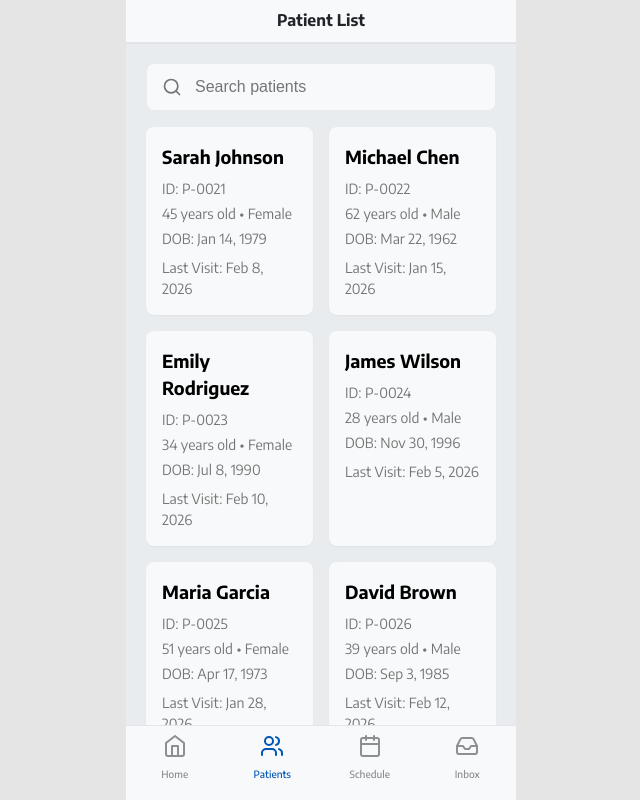
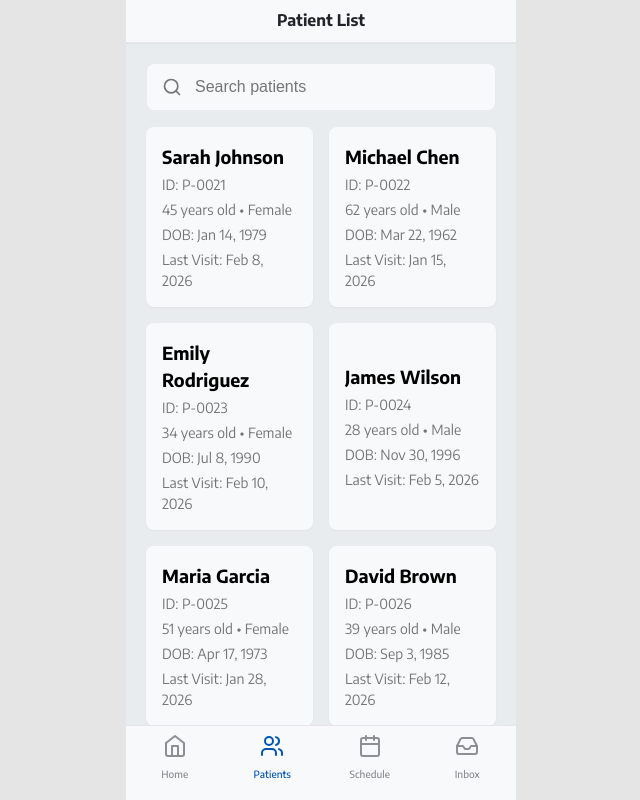
Before and after one commit to kateyang1998/novalab-oscar-mobile-pro, a React (Vite) app: page /patients in a window 1280 px wide. Shown: the top 800 px of the page, without its empty margins (319-959 px from the left). Built offline with nearby package versions, Linux system fonts and the light colour scheme.

Commit message:
refactor: add PatientCard and PatientGrid components; update PatientsScreen to utilize new components

```diff
--- /dev/null
+++ b/src/components/patient/PatientCard.jsx
@@ -0,0 +1,39 @@
+import React from 'react';
+import theme from '../../styles/theme';
+import { IconUser, IconChevronRight } from '../common/Icons';
+
+const PatientCard = ({ patient, onClick }) => {
+  return (
+    <div style={styles.card} onClick={() => onClick?.(patient.id)}>
+        <div style={styles.info}>
+          <h3 style={styles.name}>{patient.name}</h3>
+          <p style={styles.meta}>ID: {patient.id}</p>
+          <p style={styles.meta}>{patient.age} years old • {patient.gender}</p>
+          <p style={styles.meta}>DOB: {patient.dob}</p>
+          <p style={styles.meta}>Last Visit: {patient.lastVisit}</p>
+        </div>
+    </div>
+  );
+};
+
+const styles = {
+  card: {
+    backgroundColor: theme.colors.oscarWhite,
+    borderRadius: theme.radius.md,
+    padding: 16,
+    boxShadow: theme.shadows.sm,
+    cursor: 'pointer',
+    display: 'flex',
+    alignItems: 'center',
+    justifyContent: 'space-between',
+    transition: 'transform 0.15s ease, box-shadow 0.15s ease',
+  },
+  left: { display: 'flex', gap: 12, alignItems: 'center', flex: 1 },
+  avatar: { width: 48, height: 48, borderRadius: 24, backgroundColor: theme.colors.oscarBlue, display: 'flex', alignItems: 'center', justifyContent: 'center', flexShrink: 0 },
+  info: { display: 'flex', flexDirection: 'column', gap: 4 },
+  name: { fontSize: theme.font.sizes.lg, fontWeight: theme.font.weights.bold, color: theme.colors.oscarBlack, margin: 0 },
+  meta: { fontSize: theme.font.sizes.sm, color: theme.colors.paleSky, margin: 0 },
+  right: { flexShrink: 0, marginLeft: 8 },
+};
+
+export default PatientCard;
--- /dev/null
+++ b/src/components/patient/PatientGrid.jsx
@@ -0,0 +1,22 @@
+import React from 'react';
+import PatientCard from './PatientCard';
+
+const PatientGrid = ({ patients = [], onPatientClick }) => {
+  return (
+	<div style={styles.grid}>
+	  {patients.map(p => (
+		<PatientCard key={p.id} patient={p} onClick={onPatientClick} />
+	  ))}
+	</div>
+  );
+};
+
+const styles = {
+  grid: {
+	display: 'grid',
+	gridTemplateColumns: 'repeat(2, 1fr)',
+	gap: 16,
+  },
+};
+
+export default PatientGrid;
--- a/src/screens/PatientsScreen.jsx
+++ b/src/screens/PatientsScreen.jsx
@@ -3,6 +3,7 @@ import { useNavigate } from "react-router-dom";
 import TopHeader from "../components/layout/TopHeader";
 import SearchBar from "../components/common/SearchBar";
 import theme from "../styles/theme";
+import PatientGrid from "../components/patient/PatientGrid";
 
 /**
  * Patients Screen Component
@@ -158,23 +159,7 @@ const PatientsScreen = () => {
 
         {/* Patient Cards Grid */}
         {!loading && filteredPatients.length > 0 && (
-          <div style={styles.patientsGrid}>
-            {filteredPatients.map((patient) => (
-              <div
-                key={patient.id}
-                style={styles.patientCard}
-                onClick={() => handlePatientClick(patient.id)}
-              >
-                <h3 style={styles.patientName}>{patient.name}</h3>
-                <p style={styles.patientId}>ID: {patient.id}</p>
-                <p style={styles.patientInfo}>
-                  {patient.age} years old • {patient.gender}
-                </p>
-                <p style={styles.patientInfo}>DOB: {patient.dob}</p>
-                <p style={styles.lastVisit}>Last Visit: {patient.lastVisit}</p>
-              </div>
-            ))}
-          </div>
+          <PatientGrid patients={filteredPatients} onPatientClick={handlePatientClick} />
         )}
       </div>
     </div>
@@ -200,7 +185,7 @@ const styles = {
   title: {
     fontSize: "18px",
     fontWeight: "600",
-    color: "#000000",
+    color: theme.colors.oscarBlack,
     textAlign: "center",
     margin: "0",
   },
```
